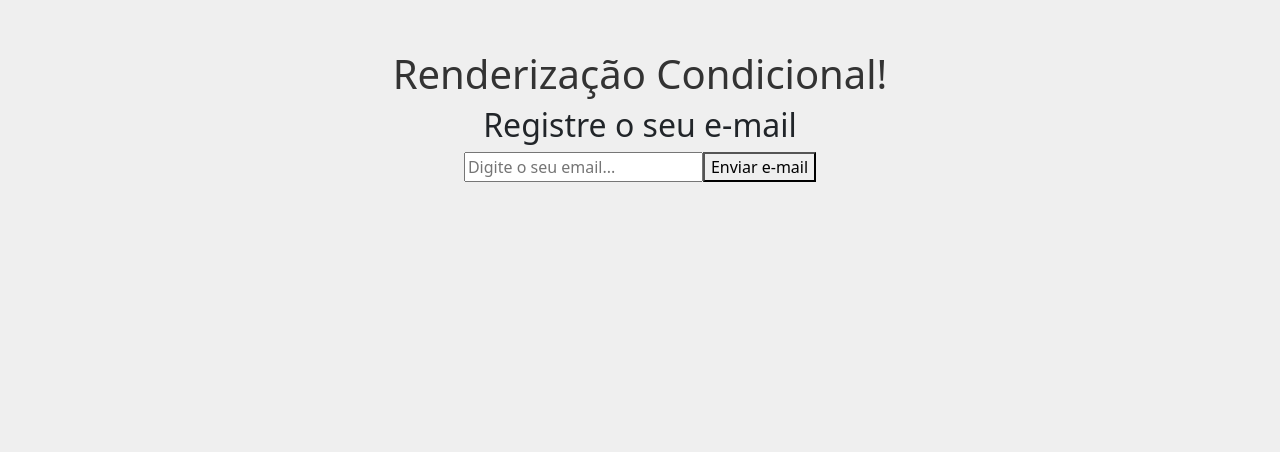
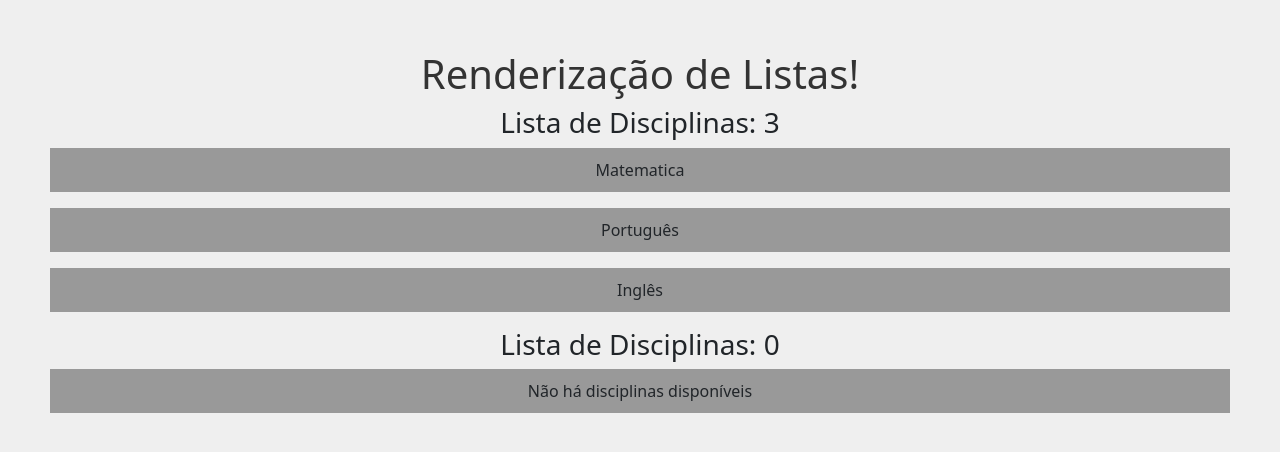
Before and after one commit to adelsonsaguateDev/react_app, a React (Create React App) app: page / in a window 1280 px wide. Shown: the top 452 px of the page. Built offline with nearby package versions, Linux system fonts and the light colour scheme.

Commit message:
Renderização condicional de listas

```diff
--- a/src/App.js
+++ b/src/App.js
@@ -1,13 +1,16 @@
 import './App.css';
-import Condicional from './components/Condicional';
+import OutraLista from './components/OutraLista';
 
 
 
 function App() {
+
+  const disciplinas = ['Matematica', 'Português','Inglês']
   return (
     <div className="App">
-      <h1>Renderização Condicional!</h1>
-      <Condicional/>
+      <h1>Renderização de Listas!</h1>
+      <OutraLista itens={disciplinas} />
+      <OutraLista itens={[]} />
 
 
 
--- /dev/null
+++ b/src/components/OutraLista.js
@@ -0,0 +1,18 @@
+function OutraLista({ itens }){
+
+    return (
+        <>
+            <h3>Lista de Disciplinas: {itens.length}</h3>
+            {itens.length > 0 ? (
+                 itens.map((item, index) => <p key={index}>{item}</p>)
+                ) : (
+                    <p>Não há disciplinas disponíveis</p>
+                )}
+
+
+        </>
+    )
+
+}
+
+export default OutraLista;
```
